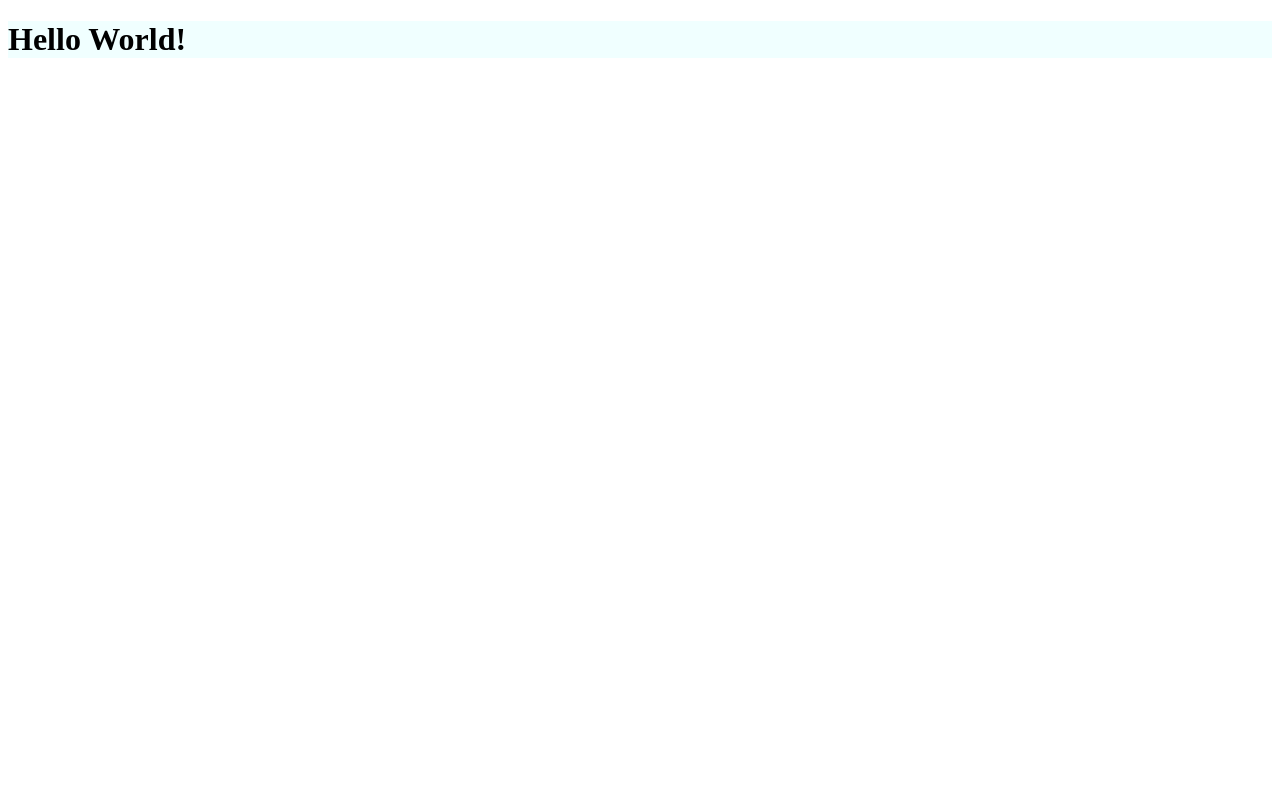
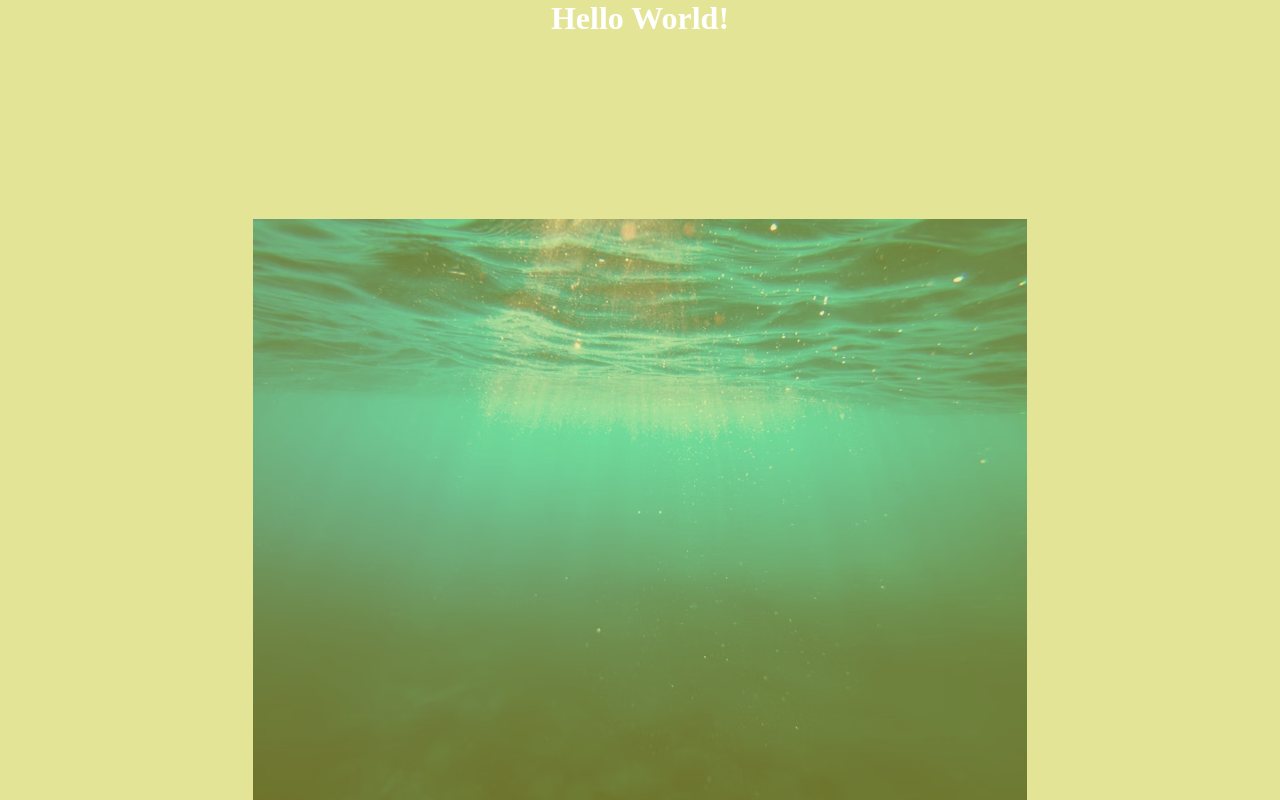
Before and after one commit to hiroro-d/GITTEST, a plain HTML site: page index.html in a window 1280 px wide. Drawn offline with Linux system fonts and the light colour scheme.

Commit message:
2nd commit
背景画像設定

```diff
--- a/index.css
+++ b/index.css
@@ -1,3 +1,20 @@
+@charset "UTF-8";
+
+body {
+  margin: 0;
+  /* background-color: rgba(220, 220, 66, 0.5); */
+  text-align: center;
+  background: url(./images/photo-1530053969600-caed2596d242.avif) no-repeat rgba(222, 222, 222, 0.5) center bottom;
+  min-height: 100vh;
+
+}
+
+.container {
+  min-height: 100vh;
+    background-color: rgba(220, 220, 66, 0.5);
+}
+
 h1 {
-  background-color: azure;
+  color: #FFF;
+  margin: 0;
 }
--- a/index.html
+++ b/index.html
@@ -7,6 +7,8 @@
   <title>練習</title>
 </head>
 <body>
-  <h1>Hello World!</h1>
+  <div class="container">
+    <h1>Hello World!</h1>
+  </div>
 </body>
 </html>
```
Also changed, not shown: images/photo-1530053969600-caed2596d242.avif (added), images/photo-1660554042520-db71c7fea8d1.avif (added).
